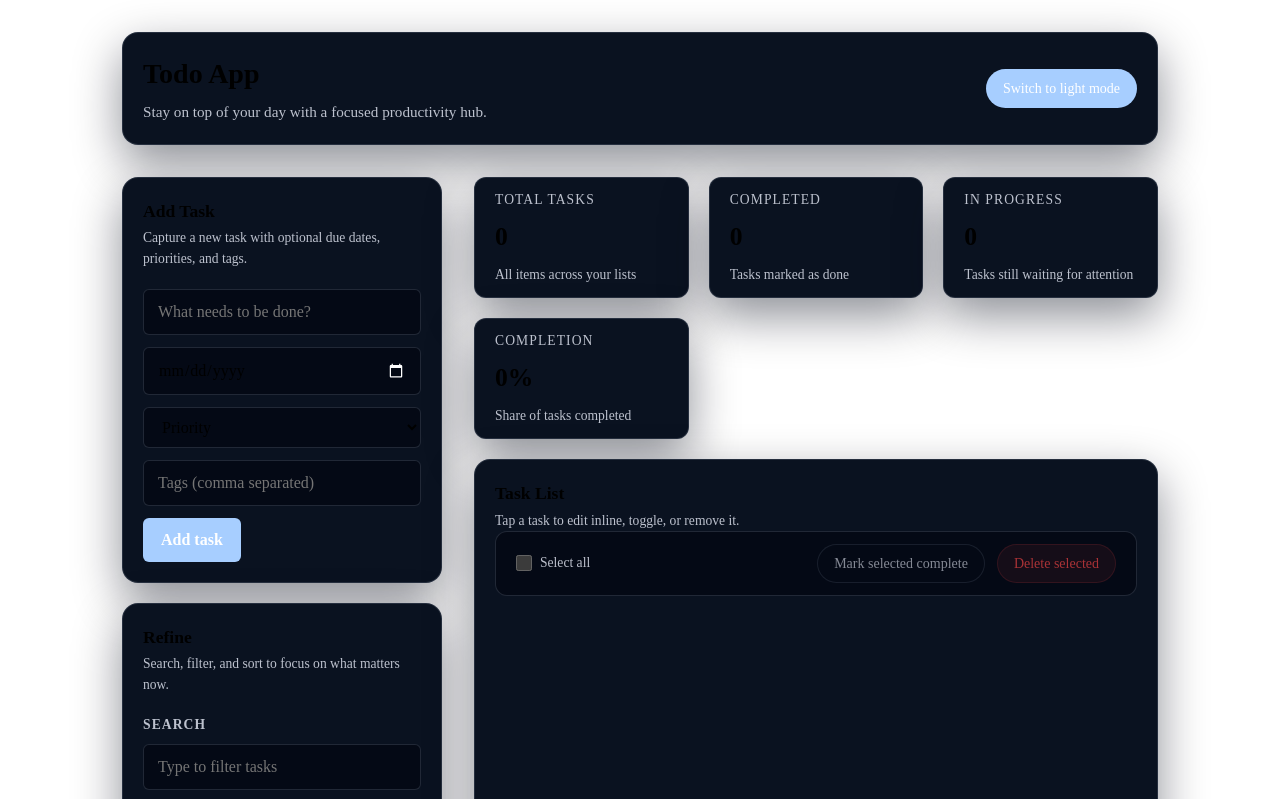
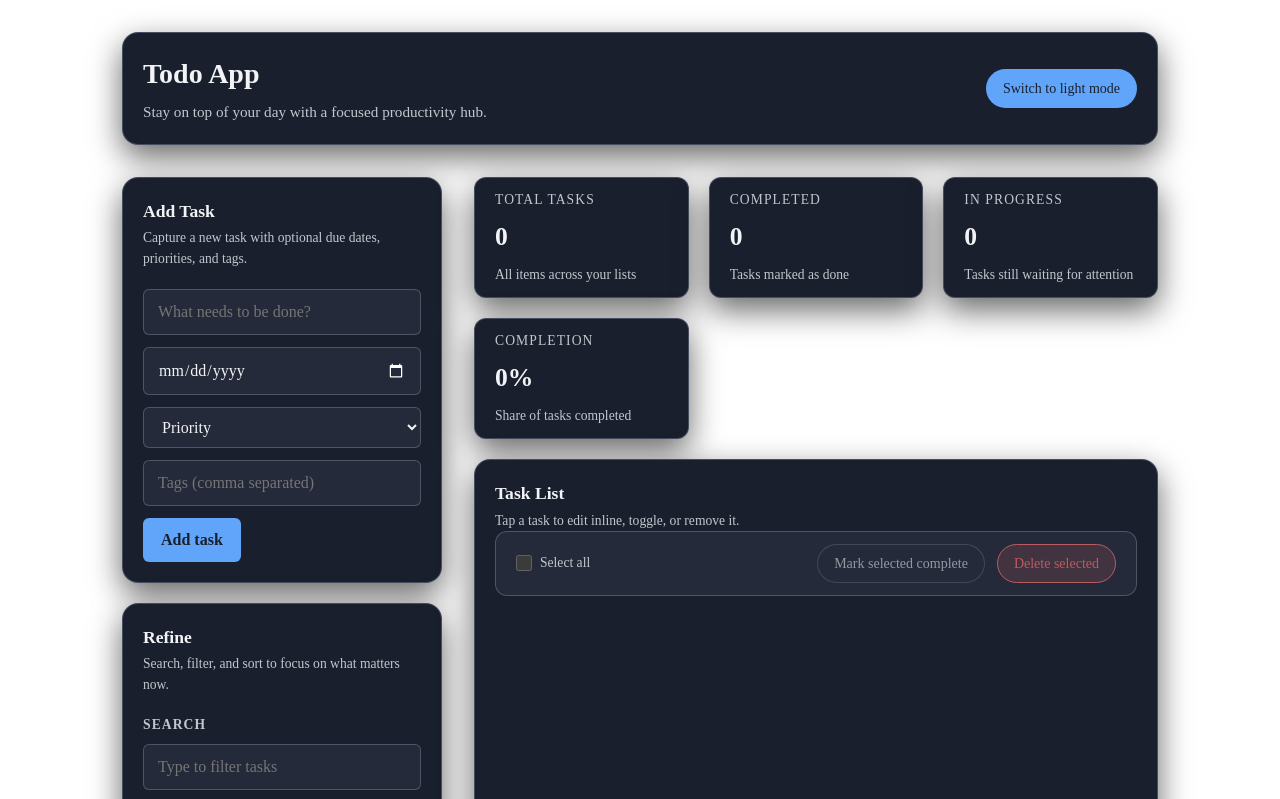
Before and after one commit to yujioyama/ToDo, a website built with Vite: page index.html in a window 1280 px wide. Both pictures are taken after a click on the button "Switch to dark mode". Shown: the top 799 px of the page. Built offline with nearby package versions, Linux system fonts and the light colour scheme.

Commit message:
adjust design

```diff
--- a/src/css/_action.scss
+++ b/src/css/_action.scss
@@ -8,13 +8,13 @@
     padding: 10px 18px;
     background-color: var(--color-accent);
     border-radius: var(--radius-sm);
-    color: #fff;
+    color: var(--color-surface);
     font-weight: 600;
     transition: transform 0.2s ease, box-shadow 0.2s ease;
 
     &:hover {
       transform: translateY(-1px);
-      box-shadow: 0 10px 18px rgba(37, 99, 235, 0.25);
+      box-shadow: 0 10px 18px var(--color-accent-soft);
     }
   }
 }
@@ -59,12 +59,17 @@
     border-radius: 999px;
     border: 1px solid var(--color-border);
     background: var(--color-surface-subtle);
+    color: var(--color-text);
     transition: background 0.2s ease, border-color 0.2s ease,
       color 0.2s ease;
   }
 
   &__input {
     display: none;
+  }
+
+  &__text {
+    color: var(--color-text);
   }
 
   &__input:checked + .action-buttons__text {
--- a/src/css/_app-header.scss
+++ b/src/css/_app-header.scss
@@ -19,6 +19,7 @@
 .app-header__title {
   font-size: 1.75rem;
   font-weight: 700;
+  color: var(--color-text);
 }
 
 .app-header__tagline {
--- a/src/css/_base.scss
+++ b/src/css/_base.scss
@@ -66,17 +66,17 @@ button {
 
 .theme-dark {
   color-scheme: dark;
-  --color-bg: #000209;
-  --color-surface: #0a1220;
-  --color-surface-subtle: #040915;
-  --color-border: rgba(148, 163, 184, 0.2);
-  --color-text: #fdfdff;
-  --color-text-muted: rgba(239, 243, 255, 0.78);
-  --color-accent: #a7ceff;
-  --color-accent-soft: rgba(167, 206, 255, 0.25);
-  --color-success: #34d399;
-  --color-success-soft: rgba(52, 211, 153, 0.22);
-  --color-danger: #fca5a5;
-  --color-danger-soft: rgba(248, 113, 113, 0.28);
-  --shadow-soft: 0 18px 48px rgba(2, 6, 23, 0.45);
+  --color-bg: #0f1419;
+  --color-surface: #1a1f2e;
+  --color-surface-subtle: #252a3a;
+  --color-border: rgba(148, 163, 184, 0.35);
+  --color-text: #f1f3f5;
+  --color-text-muted: #c1c8cd;
+  --color-accent: #60a5fa;
+  --color-accent-soft: rgba(96, 165, 250, 0.2);
+  --color-success: #22c55e;
+  --color-success-soft: rgba(34, 197, 94, 0.2);
+  --color-danger: #f87171;
+  --color-danger-soft: rgba(248, 113, 113, 0.2);
+  --shadow-soft: 0 12px 32px rgba(0, 0, 0, 0.6);
 }
--- a/src/css/_input.scss
+++ b/src/css/_input.scss
@@ -10,6 +10,7 @@
   width: 100%;
   border: 1px solid var(--color-border);
   background: var(--color-surface-subtle);
+  color: var(--color-text);
   padding: 10px 14px;
   border-radius: var(--radius-sm);
   transition: border-color 0.2s ease, box-shadow 0.2s ease,
--- a/src/css/_metrics.scss
+++ b/src/css/_metrics.scss
@@ -25,6 +25,7 @@
 .metric-card__value {
   font-size: 1.6rem;
   font-weight: 600;
+  color: var(--color-text);
 }
 
 .metric-card__helper {
--- a/src/css/_panel.scss
+++ b/src/css/_panel.scss
@@ -11,6 +11,7 @@
   font-size: 1.1rem;
   font-weight: 600;
   padding: var(--gap-md) var(--gap-md) 0;
+  color: var(--color-text);
 }
 
 .panel__tagline {
--- a/src/css/_todo-list.scss
+++ b/src/css/_todo-list.scss
@@ -18,7 +18,8 @@
     &:hover {
       transform: translateY(-1px);
       box-shadow: var(--shadow-soft);
-      border-color: rgba(37, 99, 235, 0.35);
+      border-color: var(--color-accent);
+      background: var(--color-surface);
     }
 
     &.is-draggable {
@@ -76,7 +77,7 @@
         width: 8px;
         height: 8px;
         border-radius: 50%;
-        background-color: #fff;
+        background-color: var(--color-surface);
       }
     }
   }
@@ -84,6 +85,7 @@
   &__text {
     font-size: 1rem;
     font-weight: 500;
+    color: var(--color-text);
   }
 
   &__due,
@@ -105,7 +107,7 @@
     transition: color 0.2s ease, transform 0.2s ease;
 
     &:hover {
-      color: #ef4444;
+      color: var(--color-danger);
       transform: translateY(-1px);
     }
   }
--- a/src/css/_toolbar-button.scss
+++ b/src/css/_toolbar-button.scss
@@ -9,24 +9,25 @@
 
   &--accent {
     background: var(--color-accent);
-    color: #fff;
+    color: var(--color-surface);
     border-color: transparent;
 
     &:hover {
-      background: rgba(37, 99, 235, 0.85);
-      color: #fff;
+      background: var(--color-accent);
+      opacity: 0.85;
+      color: var(--color-surface);
     }
   }
 
   &--danger {
-    background: rgba(239, 68, 68, 0.1);
-    color: #ef4444;
-    border-color: rgba(239, 68, 68, 0.2);
+    background: var(--color-danger-soft);
+    color: var(--color-danger);
+    border-color: var(--color-danger);
 
     &:hover {
-      background: rgba(239, 68, 68, 0.18);
-      color: #b91c1c;
-      border-color: rgba(239, 68, 68, 0.3);
+      background: var(--color-danger);
+      color: var(--color-surface);
+      border-color: var(--color-danger);
     }
   }
 
```
